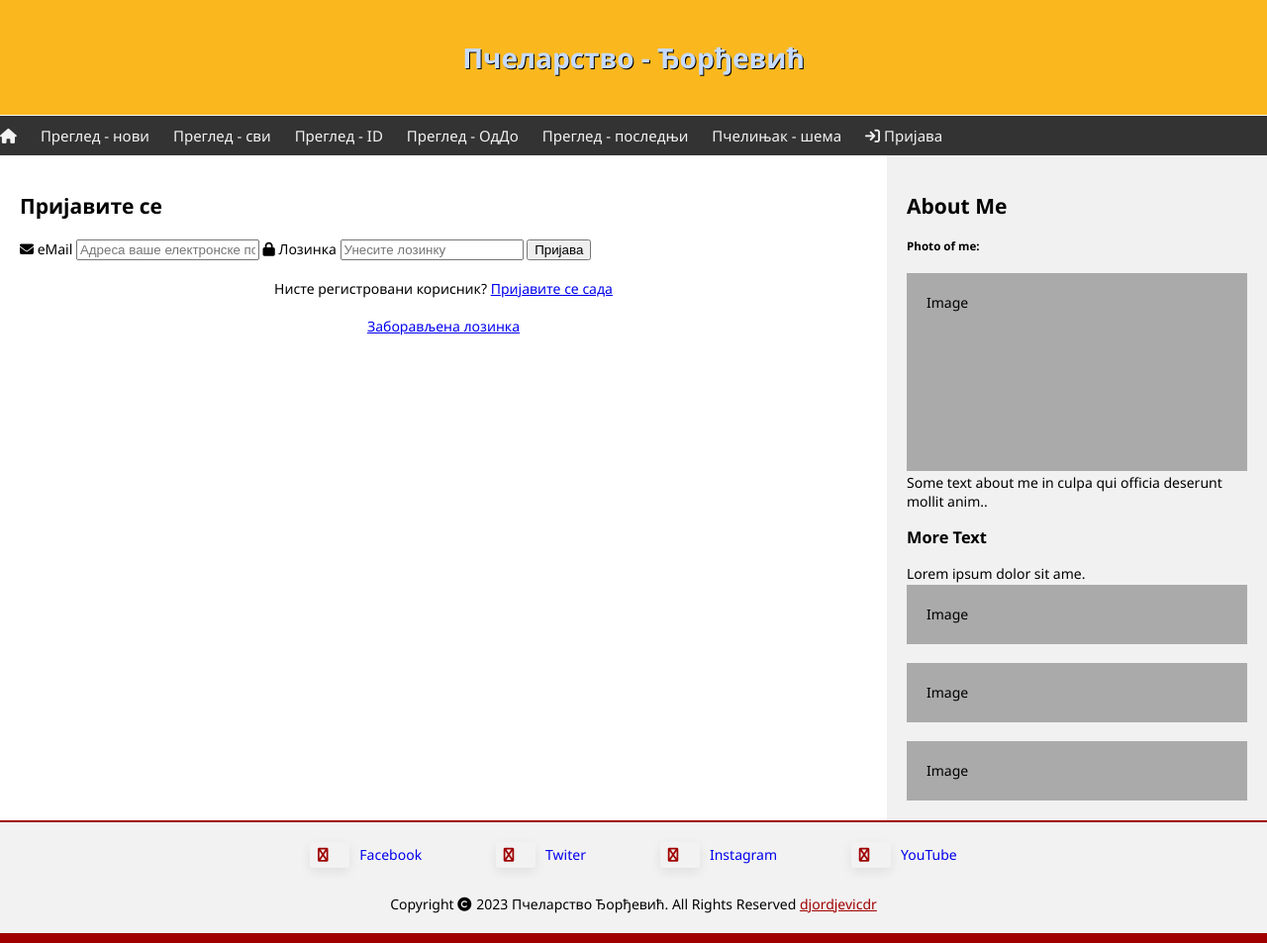
After one commit to djordjevicdr/BeeInspect, a Flask app: template templates/register.html in a window 1280 px wide. The commit adds this page. Shown: the whole page at 99% size. Run offline with Flask 3, Linux system fonts and the light colour scheme; the template is opened without the code that fills it, so the values that code supplies are empty.

Commit message:
register

```diff
--- /dev/null
+++ b/templates/register.html
@@ -0,0 +1,24 @@
+{% extends 'template.html' %}
+{% block content %}
+  <h2 style="margin-bottom: 20px;">Пријавите се</h2>
+  <form class="cont-log" action="#" method="post">
+    <label for="email"><i class="fa-solid fa-envelope"></i>&nbsp;eMail</label>
+    <input type="email" name="email" placeholder="Адреса ваше електронске поште" required>
+
+    <label for="psw"><i class="fa-solid fa-lock"></i>&nbsp;Лозинка</label>
+    <input type="password" name="psw" placeholder="Унесите лозинку" required>
+
+    <input type="submit" value="Пријава">
+    <br>
+    <br>
+
+    <label style="display: block; text-align: center;">
+      Нисте регистровани корисник?&nbsp;<a href="#">Пријавите се сада</a>
+    </label>
+    <br>
+
+    <label style="display: block; text-align: center;">
+      <a href="#">Заборављена лозинка</a>
+    </label>
+  </form>
+{% endblock content %}
--- a/templates/template.html
+++ b/templates/template.html
@@ -16,18 +16,24 @@
 </div>
 
 <!-- Navigation Bar -->
+<div style="background-color: #333; border-top: 1px solid #ffff;">
+<div class="wrapper">
 <div class="topnav" id="myTopnav">
-    <a href="/" class="home"><i class="fa fa-home"></i></a>
+    <a href="/" class="home" style="padding-left: 0;"><i class="fa fa-home"></i></a>
     <a href="/inspect_add">Преглед - нови</a>
     <a href="/inspect_all">Преглед - сви</a>
     <a href="/inspect_by_id">Преглед - ID</a>
     <a href="/inspect_by_date">Преглед - ОдДо</a>
     <a href="/inspect_last">Преглед - последњи</a>
     <a href="/shema">Пчелињак - шема</a>
+    <a href="/login" class="split"><i class="fa fa-sign-in"></i>&nbsp;Пријава</a>
     <a href="javascript:void(0);" class="hamburg" onclick="myFunction()"><i id="fa-btn" class="fa fa-bars"></i></a>
+</div>
+</div>
 </div>
 
 <!-- The flexible grid (content) -->
+<div class="wrapper">
 <div class="row">
 
   <div class="main">
@@ -47,6 +53,7 @@
     <div class="fakeimg" style="height:60px;">Image</div>
   </div>
 
+</div>
 </div>
 
 <!-- Footer -->
```
Also changed, not shown: templates/login.html (added, +24 -0 lines).
